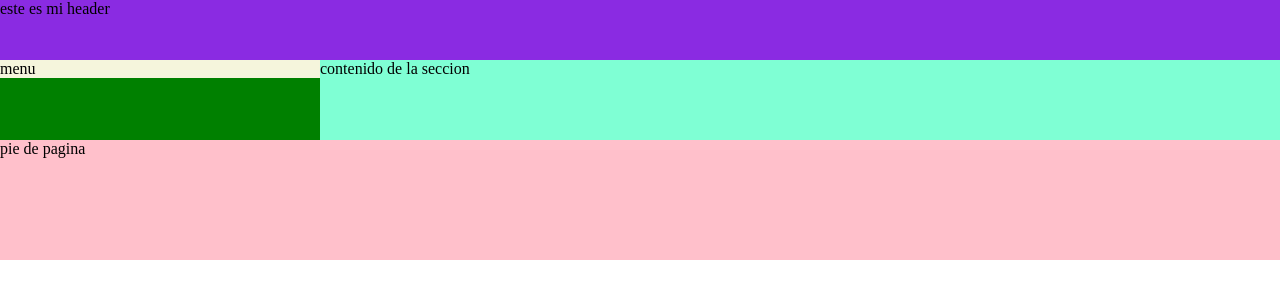
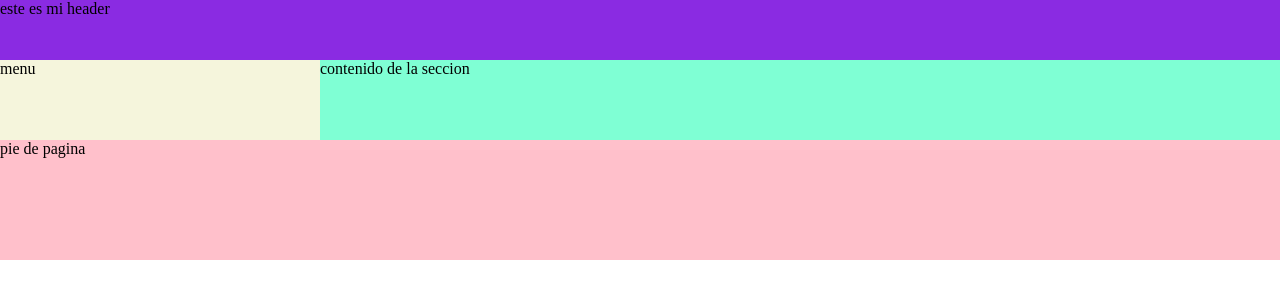
Before and after one commit to montydavid/boxmodel, a plain HTML site: page index.html in a window 1280 px wide. Drawn offline with Linux system fonts and the light colour scheme.

Commit message:
add estructura with flex

```diff
--- a/css.css
+++ b/css.css
@@ -15,18 +15,16 @@ header{
 
 section{
     background-color: green;
-    overflow: hidden;
+    display: flex;
 }
 
 nav{
     background-color: beige;
-    float: left;
     width: 25%;
 }
 article{
     background-color: aquamarine;
     width: 75%;
-    float: left;
     height: 80px;
 }
 
--- a/index.html
+++ b/index.html
@@ -4,7 +4,7 @@
     <meta charset="UTF-8">
     <meta name="viewport" content="width=device-width, initial-scale=1.0">
     <link rel="stylesheet" href="./css.css">
-    <title>Box Model Float</title>
+    <title>Box Model Flex</title>
 </head>
 <body>
   <div id="container">
```
